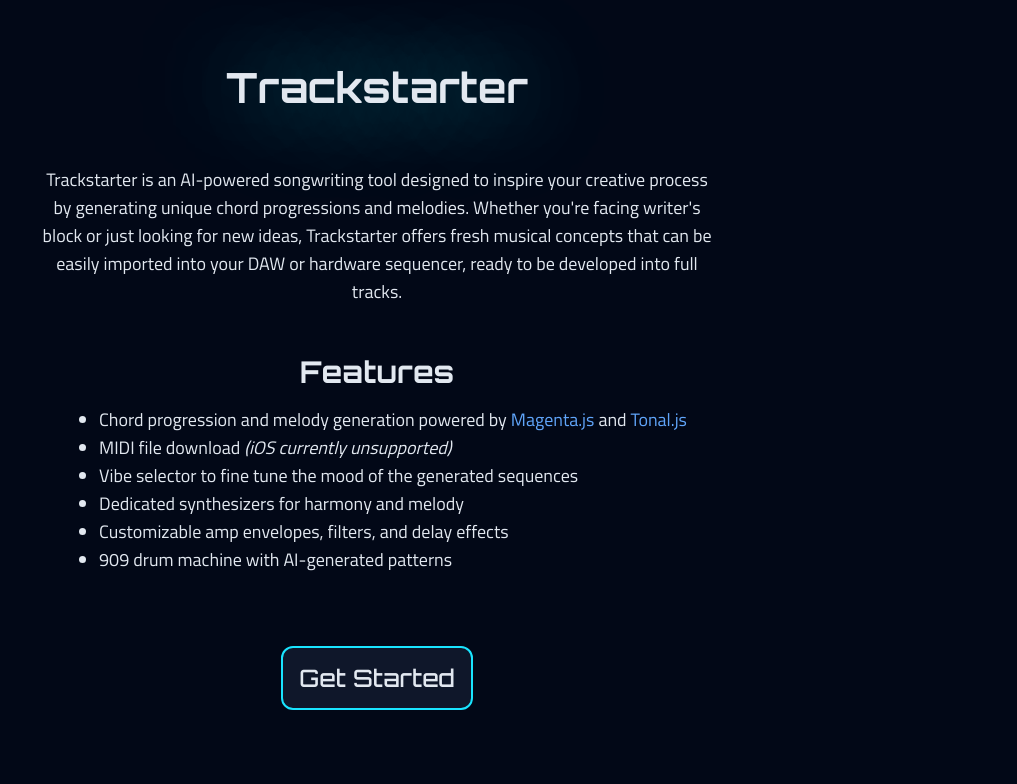
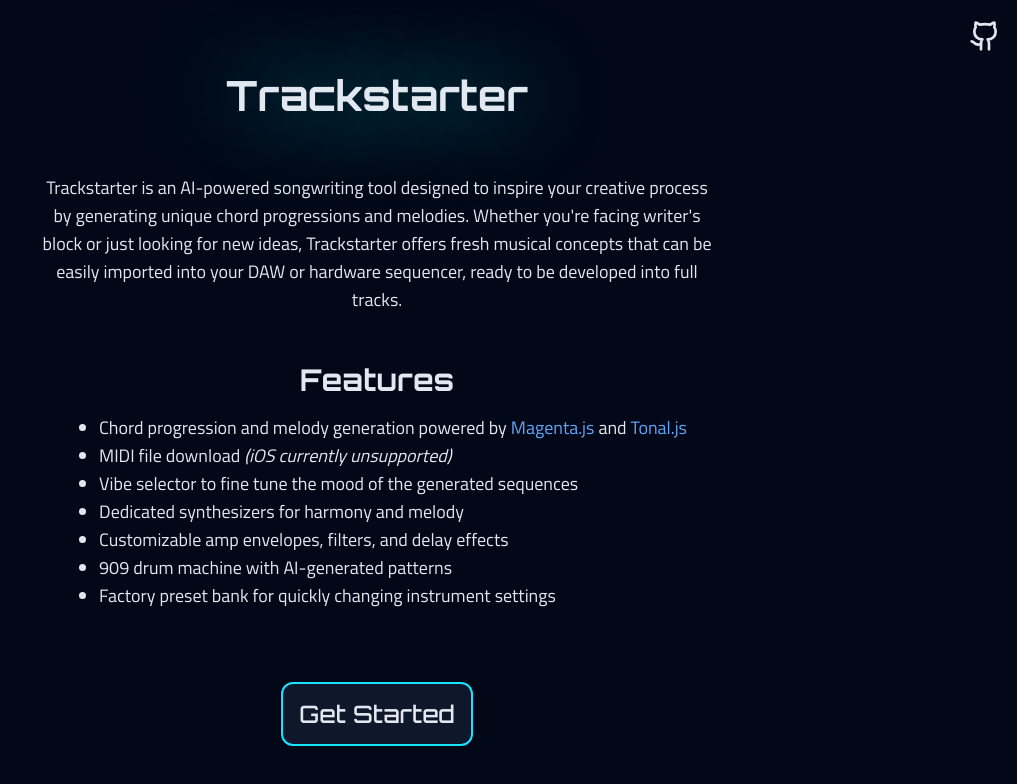
Before and after one commit to steve-mackinnon/trackstarter, a Next.js app: page / in a window 1280 px wide. Shown: the top 784 px of the page, without its empty margins (263-1280 px from the left). Built offline with nearby package versions, Linux system fonts and the light colour scheme.

Commit message:
Add github link to landing page

```diff
--- a/src/app/page.tsx
+++ b/src/app/page.tsx
@@ -1,5 +1,6 @@
 import { Button } from "common/components/ui/button";
 import { cn } from "common/utils";
+import { Github } from "lucide-react";
 import { Titillium_Web } from "next/font/google";
 import Link from "next/link";
 
@@ -8,8 +9,17 @@
 export default function Home() {
   return (
     <main className="flex flex-col justify-center items-center p-6 gap-y-12 text-center">
+      <a
+        className="absolute right-0 top-2 py-2"
+        href="https://github.com/steve-mackinnon/trackstarter"
+        aria-label="Trackstarter on Github"
+      >
+        <Button variant={"ghost"}>
+          <Github className="w-8 h-8" />
+        </Button>
+      </a>
       <h1
-        className="text-[2.6rem] font-bold pt-8"
+        className="text-[2.6rem] font-bold pt-10"
         style={{
           textShadow: "var(--harmony-border-active) 0px 0 100px",
         }}
@@ -60,6 +70,7 @@
           <li>Dedicated synthesizers for harmony and melody</li>
           <li>Customizable amp envelopes, filters, and delay effects</li>
           <li>909 drum machine with AI-generated patterns</li>
+          <li>Factory preset bank for quickly changing instrument settings</li>
         </ul>
       </section>
 
```
